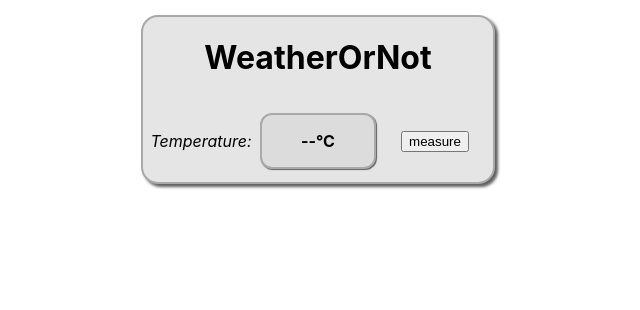
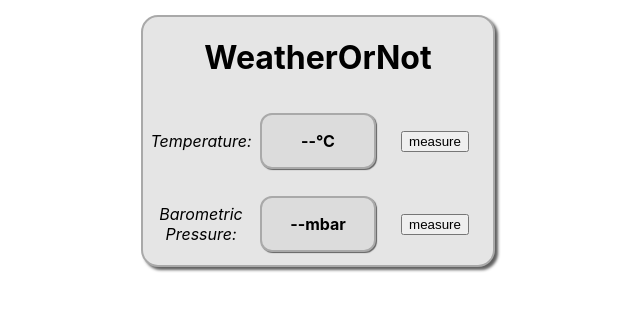
Before and after one commit to TheWeatherMan316/WeatherOrNot, a React (Create React App) app: page / in a window 1280 px wide. Shown: the top 310 px of the page, without its empty margins (322-962 px from the left). Built offline with nearby package versions, Linux system fonts and the light colour scheme.

Commit message:
second requirement implemented

```diff
--- a/src/App.css
+++ b/src/App.css
@@ -5,16 +5,37 @@
   border: 2px solid darkgray;
   border-radius: 17px;
   display: grid;
-  grid-template-columns: 1fr 1fr 1fr;
-  grid-template-rows: 1fr 1fr;
+  grid-template-columns: 1fr;
+  grid-template-rows: 1fr 1fr 1fr;
   gap: 1px 1px;
-  grid-template-areas: "header header header" "label display controls";
+  grid-template-areas: "a" "b" "c";
   align-items: center;
   box-shadow: 3px 3px 3px #606060;
 }
 
+.Interface #temp {
+  grid-area: b;
+}
+
+.Interface #bar {
+  grid-area: c;
+}
+
+.Interface {
+  display: grid;
+  align-items: center;
+  grid-template-columns: 1fr 1fr 1fr;
+  grid-template-rows: 1fr;
+  gap: 1px 1px;
+  grid-template-areas: "label display controls";
+}
+
 .header {
-  grid-area: header;
+  grid-area: a;
+}
+
+.label {
+  grid-area: label;
 }
 
 .display {
@@ -25,10 +46,6 @@
   box-shadow: 1px 1px 1px #606060;
 }
 
-.label {
-  grid-area: label;
-}
-
 .controls {
   grid-area: controls;
 }
--- a/src/App.js
+++ b/src/App.js
@@ -1,40 +1,36 @@
-import React from "react";
+import React, { useState } from "react";
 import Header from "./components/Header";
-import Label from "./components/Interface/Label";
-import Display from "./components/Interface/Display";
-import Controls from "./components/Interface/Controls";
+import TempInterface from "./components/TempInterface";
+import BarInterface from "./components/BarInterface";
+
 import "./App.css";
 
-class App extends React.Component {
-  constructor() {
-    super();
-    this.state = {
-      temperature: "--",
-    };
-    this.setTemp = this.setTemp.bind(this);
-  }
+function App() {
+  const [temp, setTemp] = useState("--");
+  const [bar, setBar] = useState("--");
 
-  setTemp = () => {
-    let min = -20;
-    let max = 40;
-    let randNum = (Math.random() * (max - min) + min).toFixed(1).toString();
-    this.setState((prevTemp) => {
-      return { temperature: randNum };
-    });
+  let tempCalc = () => {
+    setTemp((Math.random() * (40 - -20) + -20).toFixed(1).toString());
   };
 
-  render() {
+  let barCalc = () => {
+    setBar((Math.random() * (1050 - 980) + 980).toFixed(0).toString());
+  };
+
   return (
     <div className="app" align="center">
       <div className="container">
         <Header />
-          <Label />
-          <Display temperature={this.state.temperature} />
-          <Controls measure={this.setTemp} />
+        <TempInterface display={temp} measure={tempCalc} label="Temperature" />
+        <BarInterface
+          display={bar}
+          measure={barCalc}
+          label="Barometric Pressure"
+        />
+        {console.log(temp)}
       </div>
     </div>
   );
 }
-}
 
 export default App;
--- /dev/null
+++ b/src/components/BarInterface.js
@@ -0,0 +1,14 @@
+import React from "react";
+import Controls from "./Interface/Controls";
+import Display from "./Interface/Display";
+import Label from "./Interface/Label";
+
+export default function BarInterface(props) {
+  return (
+    <div className="Interface">
+      <Label label={props.label} />
+      <Display display={props.display} unit="mbar" />
+      <Controls measure={props.measure} />
+    </div>
+  );
+}
--- a/src/components/Interface/Display.js
+++ b/src/components/Interface/Display.js
@@ -4,7 +4,7 @@ export default function Display(props) {
   return (
     <div className="display">
       <p>
-        <b>{props.temperature}°C</b>
+        <b>{props.display}{props.unit}</b>
       </p>
     </div>
   );
--- a/src/components/Interface/Label.js
+++ b/src/components/Interface/Label.js
@@ -1,10 +1,10 @@
 import React from "react";
 
-export default function Label() {
+export default function Label(props) {
   return (
     <div className="label">
       <p>
-        <i>Temperature:</i>
+        <i>{props.label}:</i>
       </p>
     </div>
   );
--- a/src/components/Interface.js
+++ b/src/components/TempInterface.js
@@ -3,11 +3,11 @@ import Controls from "./Interface/Controls";
 import Display from "./Interface/Display";
 import Label from "./Interface/Label";
 
-export default function Interface(props) {
+export default function TempInterface(props) {
   return (
-    <div>
-      <Label />
-      <Display temperature={props.temperature} />
+    <div className="Interface" id="temp">
+      <Label label={props.label}/>
+      <Display display={props.display} unit="°C" />
       <Controls measure={props.measure} />
     </div>
   );
```
Lines whose indentation alone changed are shown as unchanged.
